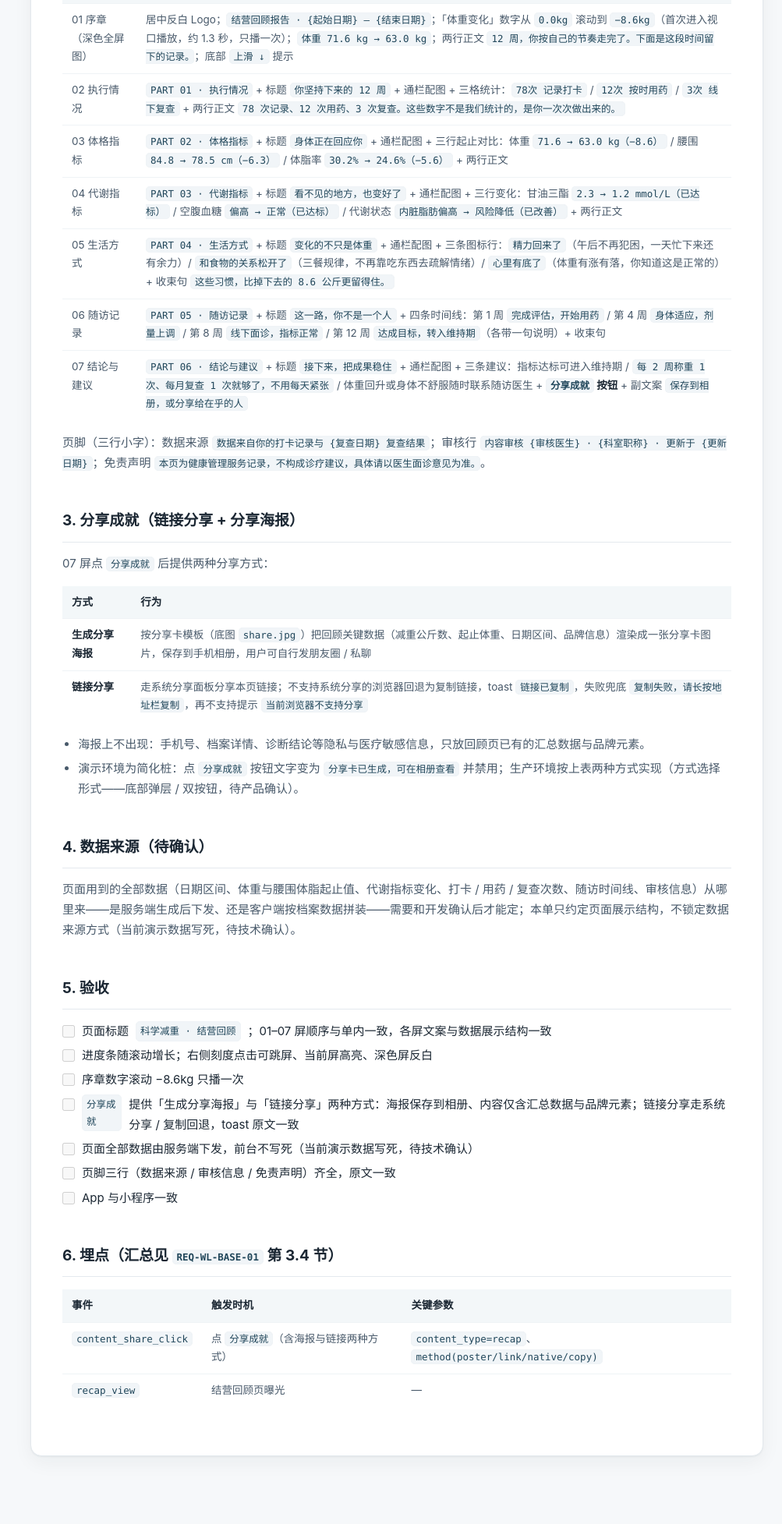
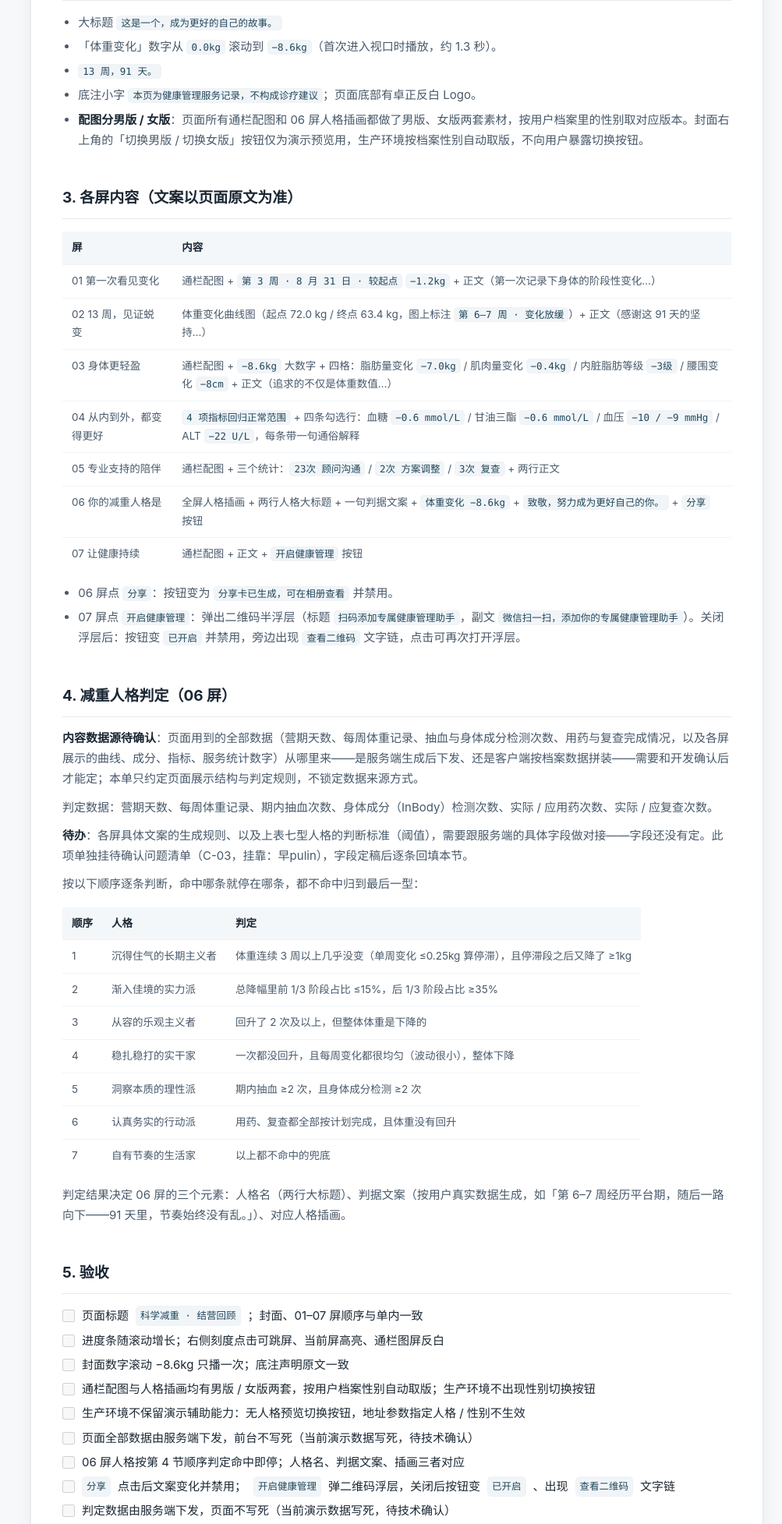
Before and after one commit to lipulin222/requirements, a plain HTML site: page 减重/REQ-WL-RECORD-02-旅程回顾.html in a window 1280 px wide. Shown: the part 796-2751 px from the top of the page at 78% size, without its empty margins (277-1280 px from the left). Drawn offline with Linux system fonts and the light colour scheme.

```diff
--- a/_build/build.js
+++ b/_build/build.js
@@ -411,8 +411,8 @@ const WL_DOCS = [
   },
   {
     md: '减重/REQ-WL-RECORD-02-旅程回顾.md',
-    module: 'RECORD', code: 'REQ-WL-RECORD-02', pri: 'P1', status: '待评审（一期）',
-    desc: '结营回顾长页（7 屏）：序章数字滚动 + 执行/体格/代谢/生活方式/随访/建议 + 分享成就（海报与链接）',
+    module: 'RECORD', code: 'REQ-WL-RECORD-02', pri: 'P1', status: '二期（暂缓）',
+    desc: '结营回顾长页：封面数字滚动 + 体重曲线/成分/指标 + 七型减重人格判定 + 开启健康管理',
     demos: [
       ['结营回顾', 'https://lipulin222.github.io/online-health-care/Journey-Recap/index.html'],
     ],
--- a/减重/REQ-WL-RECORD-02-旅程回顾.html
+++ b/减重/REQ-WL-RECORD-02-旅程回顾.html
@@ -142,29 +142,39 @@ footer.pg{max-width:1320px;margin:0 auto;padding:0 24px 60px;color:var(--ink-3);
   <nav class="toc">
     <p class="toc__h">本单目录</p>
     <ol><li class="lv2"><a href="#1-页面定位与整体结构">1. 页面定位与整体结构</a></li>
-<li class="lv2"><a href="#2-各屏内容-文案以页面原文为准">2. 各屏内容（文案以页面原文为准）</a></li>
-<li class="lv2"><a href="#3-分享成就-链接分享-分享海报">3. 分享成就（链接分享 + 分享海报）</a></li>
-<li class="lv2"><a href="#4-数据来源-待确认">4. 数据来源（待确认）</a></li>
-<li class="lv2"><a href="#5-验收">5. 验收</a></li>
-<li class="lv2"><a href="#6-埋点-汇总见-req-wl-base-01-第-3-4-节">6. 埋点（汇总见 REQ-WL-BASE-01 第 3.4 节）</a></li></ol>
+<li class="lv2"><a href="#2-封面">2. 封面</a></li>
+<li class="lv2"><a href="#3-各屏内容-文案以页面原文为准">3. 各屏内容（文案以页面原文为准）</a></li>
+<li class="lv2"><a href="#4-减重人格判定-06-屏">4. 减重人格判定（06 屏）</a></li>
+<li class="lv2"><a href="#5-验收">5. 验收</a></li></ol>
   </nav>
   <main class="doc">
     <h1>旅程回顾（结营回顾）</h1>
     <p class="subtitle">需求单 · 科学减重（WL） · 交付目标：可上线面向用户使用（H5 + 微信小程序）</p>
     <blockquote>
-<p>编号 <code>REQ-WL-RECORD-02</code> ｜ 项目：科学减重（WL）｜ 模块：记录沉淀 ｜ 优先级 P1 ｜ 状态：<strong>待评审（一期）</strong>
-Demo：本地制作源 <code>d:/VibeCodingDemo/jr/</code>（新版页面，发布地址待更新）；线上现行版 <a href="https://lipulin222.github.io/online-health-care/Journey-Recap/index.html">Journey-Recap</a> 为旧结构，本单以新版为准 ｜ 埋点：<code>REQ-WL-BASE-01</code></p>
+<p>编号 <code>REQ-WL-RECORD-02</code> ｜ 项目：科学减重（WL）｜ 模块：记录沉淀 ｜ 优先级 P1 ｜ 状态：<strong>二期 · 暂缓（一期不做）</strong>
+Demo：<a href="https://lipulin222.github.io/online-health-care/Journey-Recap/index.html">结营回顾</a> ｜ 埋点：<code>REQ-WL-BASE-01</code></p>
 </blockquote>
 <hr>
+<blockquote>
+<p><strong>本需求一期不做</strong>：一期来不及做结营回顾页，整体放二期；本单保留作为二期开发依据。</p>
+</blockquote>
 <h2 id="1-页面定位与整体结构">1. 页面定位与整体结构</h2>
 <p>结营时给用户看的竖屏滚动式回顾页，页面标题 <code>科学减重 · 结营回顾</code>。整个页面在一个长滚动容器内，逐屏向上滑动观看：</p>
 <ul>
 <li>顶部有一根细进度条，随滚动从 0% 涨到 100%。</li>
-<li>右侧有一列竖排小刻度，一屏对应一个刻度；当前屏的刻度高亮；点击刻度平滑跳到对应屏；滚动经过深色/大图屏时，刻度自动换成反白样式。</li>
+<li>右侧有一列竖排的小刻度，一屏对应一个刻度；当前屏的刻度高亮；点击刻度平滑跳到对应屏。滚动经过通栏大图屏时，刻度自动换成反白样式。</li>
 <li>每屏内容进入视口时渐显入场。</li>
-<li>屏序：<code>01 / 07 序章（全屏图）</code> → <code>02 执行情况</code> → <code>03 体格指标</code> → <code>04 代谢指标</code> → <code>05 生活方式</code> → <code>06 随访记录</code> → <code>07 结论与建议</code>。</li>
+<li>屏序：封面（不编号）+ <code>01 第一次看见变化</code> → <code>02 13 周，见证蜕变</code> → <code>03 身体更轻盈</code> → <code>04 从内到外，都变得更好</code> → <code>05 专业支持的陪伴</code> → <code>06 你的减重人格是</code> → <code>07 让健康持续</code>。</li>
 </ul>
-<h2 id="2-各屏内容-文案以页面原文为准">2. 各屏内容（文案以页面原文为准）</h2>
+<h2 id="2-封面">2. 封面</h2>
+<ul>
+<li>大标题 <code>这是一个，成为更好的自己的故事。</code></li>
+<li>「体重变化」数字从 <code>0.0kg</code> 滚动到 <code>−8.6kg</code>（首次进入视口时播放，约 1.3 秒）。</li>
+<li><code>13 周，91 天。</code></li>
+<li>底注小字 <code>本页为健康管理服务记录，不构成诊疗建议</code>；页面底部有卓正反白 Logo。</li>
+<li><strong>配图分男版 / 女版</strong>：页面所有通栏配图和 06 屏人格插画都做了男版、女版两套素材，按用户档案里的性别取对应版本。封面右上角的「切换男版 / 切换女版」按钮仅为演示预览用，生产环境按档案性别自动取版，不向用户暴露切换按钮。</li>
+</ul>
+<h2 id="3-各屏内容-文案以页面原文为准">3. 各屏内容（文案以页面原文为准）</h2>
 <table>
 <thead>
 <tr>
@@ -173,89 +183,100 @@ Demo：本地制作源 <code>d:/VibeCodingDemo/jr/</code>（新版页面，发
 </tr>
 </thead>
 <tbody><tr>
-<td>01 序章（深色全屏图）</td>
-<td>居中反白 Logo；<code>结营回顾报告 · {起始日期} — {结束日期}</code>；「体重变化」数字从 <code>0.0kg</code> 滚动到 <code>−8.6kg</code>（首次进入视口播放，约 1.3 秒，只播一次）；<code>体重 71.6 kg → 63.0 kg</code>；两行正文 <code>12 周，你按自己的节奏走完了。下面是这段时间留下的记录。</code>；底部 <code>上滑 ↓</code> 提示</td>
+<td>01 第一次看见变化</td>
+<td>通栏配图 + <code>第 3 周 · 8 月 31 日 · 较起点</code> <code>−1.2kg</code> + 正文（第一次记录下身体的阶段性变化…）</td>
 </tr>
 <tr>
-<td>02 执行情况</td>
-<td><code>PART 01 · 执行情况</code> + 标题 <code>你坚持下来的 12 周</code> + 通栏配图 + 三格统计：<code>78次 记录打卡</code> / <code>12次 按时用药</code> / <code>3次 线下复查</code> + 两行正文 <code>78 次记录、12 次用药、3 次复查。这些数字不是我们统计的，是你一次次做出来的。</code></td>
+<td>02 13 周，见证蜕变</td>
+<td>体重变化曲线图（起点 72.0 kg / 终点 63.4 kg，图上标注 <code>第 6–7 周 · 变化放缓</code>）+ 正文（感谢这 91 天的坚持…）</td>
 </tr>
 <tr>
-<td>03 体格指标</td>
-<td><code>PART 02 · 体格指标</code> + 标题 <code>身体正在回应你</code> + 通栏配图 + 三行起止对比：体重 <code>71.6 → 63.0 kg（−8.6）</code> / 腰围 <code>84.8 → 78.5 cm（−6.3）</code> / 体脂率 <code>30.2% → 24.6%（−5.6）</code> + 两行正文</td>
+<td>03 身体更轻盈</td>
+<td>通栏配图 + <code>−8.6kg</code> 大数字 + 四格：脂肪量变化 <code>−7.0kg</code> / 肌肉量变化 <code>−0.4kg</code> / 内脏脂肪等级 <code>−3级</code> / 腰围变化 <code>−8cm</code> + 正文（追求的不仅是体重数值…）</td>
 </tr>
 <tr>
-<td>04 代谢指标</td>
-<td><code>PART 03 · 代谢指标</code> + 标题 <code>看不见的地方，也变好了</code> + 通栏配图 + 三行变化：甘油三酯 <code>2.3 → 1.2 mmol/L（已达标）</code> / 空腹血糖 <code>偏高 → 正常（已达标）</code> / 代谢状态 <code>内脏脂肪偏高 → 风险降低（已改善）</code> + 两行正文</td>
+<td>04 从内到外，都变得更好</td>
+<td><code>4 项指标回归正常范围</code> + 四条勾选行：血糖 <code>−0.6 mmol/L</code> / 甘油三酯 <code>−0.6 mmol/L</code> / 血压 <code>−10 / −9 mmHg</code> / ALT <code>−22 U/L</code>，每条带一句通俗解释</td>
 </tr>
 <tr>
-<td>05 生活方式</td>
-<td><code>PART 04 · 生活方式</code> + 标题 <code>变化的不只是体重</code> + 通栏配图 + 三条图标行：<code>精力回来了</code>（午后不再犯困，一天忙下来还有余力）/ <code>和食物的关系松开了</code>（三餐规律，不再靠吃东西去疏解情绪）/ <code>心里有底了</code>（体重有涨有落，你知道这是正常的）+ 收束句 <code>这些习惯，比掉下去的 8.6 公斤更留得住。</code></td>
+<td>05 专业支持的陪伴</td>
+<td>通栏配图 + 三个统计：<code>23次 顾问沟通</code> / <code>2次 方案调整</code> / <code>3次 复查</code> + 两行正文</td>
 </tr>
 <tr>
-<td>06 随访记录</td>
-<td><code>PART 05 · 随访记录</code> + 标题 <code>这一路，你不是一个人</code> + 四条时间线：第 1 周 <code>完成评估，开始用药</code> / 第 4 周 <code>身体适应，剂量上调</code> / 第 8 周 <code>线下面诊，指标正常</code> / 第 12 周 <code>达成目标，转入维持期</code>（各带一句说明）+ 收束句</td>
+<td>06 你的减重人格是</td>
+<td>全屏人格插画 + 两行人格大标题 + 一句判据文案 + <code>体重变化 −8.6kg</code> + <code>致敬，努力成为更好自己的你。</code> + <code>分享</code> 按钮</td>
 </tr>
 <tr>
-<td>07 结论与建议</td>
-<td><code>PART 06 · 结论与建议</code> + 标题 <code>接下来，把成果稳住</code> + 通栏配图 + 三条建议：指标达标可进入维持期 / <code>每 2 周称重 1 次、每月复查 1 次就够了，不用每天紧张</code> / 体重回升或身体不舒服随时联系随访医生 + <strong><code>分享成就</code> 按钮</strong> + 副文案 <code>保存到相册，或分享给在乎的人</code></td>
+<td>07 让健康持续</td>
+<td>通栏配图 + 正文 + <code>开启健康管理</code> 按钮</td>
 </tr>
 </tbody></table>
-<p>页脚（三行小字）：数据来源 <code>数据来自你的打卡记录与 {复查日期} 复查结果</code>；审核行 <code>内容审核 {审核医生} · {科室职称} · 更新于 {更新日期}</code>；免责声明 <code>本页为健康管理服务记录，不构成诊疗建议，具体请以医生面诊意见为准。</code>。</p>
-<h2 id="3-分享成就-链接分享-分享海报">3. 分享成就（链接分享 + 分享海报）</h2>
-<p>07 屏点 <code>分享成就</code> 后提供两种分享方式：</p>
+<ul>
+<li>06 屏点 <code>分享</code>：按钮变为 <code>分享卡已生成，可在相册查看</code> 并禁用。</li>
+<li>07 屏点 <code>开启健康管理</code>：弹出二维码半浮层（标题 <code>扫码添加专属健康管理助手</code>，副文 <code>微信扫一扫，添加你的专属健康管理助手</code>）。关闭浮层后：按钮变 <code>已开启</code> 并禁用，旁边出现 <code>查看二维码</code> 文字链，点击可再次打开浮层。</li>
+</ul>
+<h2 id="4-减重人格判定-06-屏">4. 减重人格判定（06 屏）</h2>
+<p><strong>内容数据源待确认</strong>：页面用到的全部数据（营期天数、每周体重记录、抽血与身体成分检测次数、用药与复查完成情况，以及各屏展示的曲线、成分、指标、服务统计数字）从哪里来——是服务端生成后下发、还是客户端按档案数据拼装——需要和开发确认后才能定；本单只约定页面展示结构与判定规则，不锁定数据来源方式。</p>
+<p>判定数据：营期天数、每周体重记录、期内抽血次数、身体成分（InBody）检测次数、实际 / 应用药次数、实际 / 应复查次数。</p>
+<p><strong>待办</strong>：各屏具体文案的生成规则、以及上表七型人格的判断标准（阈值），需要跟服务端的具体字段做对接——字段还没有定。此项单独挂待确认问题清单（C-03，挂靠：早pulin），字段定稿后逐条回填本节。</p>
+<p>按以下顺序逐条判断，命中哪条就停在哪条，都不命中归到最后一型：</p>
 <table>
 <thead>
 <tr>
-<th>方式</th>
-<th>行为</th>
+<th>顺序</th>
+<th>人格</th>
+<th>判定</th>
 </tr>
 </thead>
 <tbody><tr>
-<td><strong>生成分享海报</strong></td>
-<td>按分享卡模板（底图 <code>share.jpg</code>）把回顾关键数据（减重公斤数、起止体重、日期区间、品牌信息）渲染成一张分享卡图片，保存到手机相册，用户可自行发朋友圈 / 私聊</td>
+<td>1</td>
+<td>沉得住气的长期主义者</td>
+<td>体重连续 3 周以上几乎没变（单周变化 ≤0.25kg 算停滞），且停滞段之后又降了 ≥1kg</td>
 </tr>
 <tr>
-<td><strong>链接分享</strong></td>
-<td>走系统分享面板分享本页链接；不支持系统分享的浏览器回退为复制链接，toast <code>链接已复制</code>，失败兜底 <code>复制失败，请长按地址栏复制</code>，再不支持提示 <code>当前浏览器不支持分享</code></td>
+<td>2</td>
+<td>渐入佳境的实力派</td>
+<td>总降幅里前 1/3 阶段占比 ≤15%，后 1/3 阶段占比 ≥35%</td>
+</tr>
+<tr>
+<td>3</td>
+<td>从容的乐观主义者</td>
+<td>回升了 2 次及以上，但整体体重是下降的</td>
+</tr>
+<tr>
+<td>4</td>
+<td>稳扎稳打的实干家</td>
+<td>一次都没回升，且每周变化都很均匀（波动很小），整体下降</td>
+</tr>
+<tr>
+<td>5</td>
+<td>洞察本质的理性派</td>
+<td>期内抽血 ≥2 次，且身体成分检测 ≥2 次</td>
+</tr>
+<tr>
+<td>6</td>
+<td>认真务实的行动派</td>
+<td>用药、复查都全部按计划完成，且体重没有回升</td>
+</tr>
+<tr>
+<td>7</td>
+<td>自有节奏的生活家</td>
+<td>以上都不命中的兜底</td>
 </tr>
 </tbody></table>
-<ul>
-<li>海报上不出现：手机号、档案详情、诊断结论等隐私与医疗敏感信息，只放回顾页已有的汇总数据与品牌元素。</li>
-<li>演示环境为简化桩：点 <code>分享成就</code> 按钮文字变为 <code>分享卡已生成，可在相册查看</code> 并禁用；生产环境按上表两种方式实现（方式选择形式——底部弹层 / 双按钮，待产品确认）。</li>
-</ul>
-<h2 id="4-数据来源-待确认">4. 数据来源（待确认）</h2>
-<p>页面用到的全部数据（日期区间、体重与腰围体脂起止值、代谢指标变化、打卡 / 用药 / 复查次数、随访时间线、审核信息）从哪里来——是服务端生成后下发、还是客户端按档案数据拼装——需要和开发确认后才能定；本单只约定页面展示结构，不锁定数据来源方式（当前演示数据写死，待技术确认）。</p>
+<p>判定结果决定 06 屏的三个元素：人格名（两行大标题）、判据文案（按用户真实数据生成，如「第 6–7 周经历平台期，随后一路向下——91 天里，节奏始终没有乱。」）、对应人格插画。</p>
 <h2 id="5-验收">5. 验收</h2>
 <ul>
-<li><input disabled="" type="checkbox"> 页面标题 <code>科学减重 · 结营回顾</code>；01–07 屏顺序与单内一致，各屏文案与数据展示结构一致</li>
-<li><input disabled="" type="checkbox"> 进度条随滚动增长；右侧刻度点击可跳屏、当前屏高亮、深色屏反白</li>
-<li><input disabled="" type="checkbox"> 序章数字滚动 −8.6kg 只播一次</li>
-<li><input disabled="" type="checkbox"> <code>分享成就</code> 提供「生成分享海报」与「链接分享」两种方式：海报保存到相册、内容仅含汇总数据与品牌元素；链接分享走系统分享 / 复制回退，toast 原文一致</li>
+<li><input disabled="" type="checkbox"> 页面标题 <code>科学减重 · 结营回顾</code>；封面、01–07 屏顺序与单内一致</li>
+<li><input disabled="" type="checkbox"> 进度条随滚动增长；右侧刻度点击可跳屏、当前屏高亮、通栏图屏反白</li>
+<li><input disabled="" type="checkbox"> 封面数字滚动 −8.6kg 只播一次；底注声明原文一致</li>
+<li><input disabled="" type="checkbox"> 通栏配图与人格插画均有男版 / 女版两套，按用户档案性别自动取版；生产环境不出现性别切换按钮</li>
+<li><input disabled="" type="checkbox"> 生产环境不保留演示辅助能力：无人格预览切换按钮，地址参数指定人格 / 性别不生效</li>
 <li><input disabled="" type="checkbox"> 页面全部数据由服务端下发，前台不写死（当前演示数据写死，待技术确认）</li>
-<li><input disabled="" type="checkbox"> 页脚三行（数据来源 / 审核信息 / 免责声明）齐全，原文一致</li>
-<li><input disabled="" type="checkbox"> App 与小程序一致</li>
+<li><input disabled="" type="checkbox"> 06 屏人格按第 4 节顺序判定命中即停；人格名、判据文案、插画三者对应</li>
+<li><input disabled="" type="checkbox"> <code>分享</code> 点击后文案变化并禁用；<code>开启健康管理</code> 弹二维码浮层，关闭后按钮变 <code>已开启</code>、出现 <code>查看二维码</code> 文字链</li>
+<li><input disabled="" type="checkbox"> 判定数据由服务端下发，页面不写死（当前演示数据写死，待技术确认）</li>
 </ul>
-<h2 id="6-埋点-汇总见-req-wl-base-01-第-3-4-节">6. 埋点（汇总见 <code>REQ-WL-BASE-01</code> 第 3.4 节）</h2>
-<table>
-<thead>
-<tr>
-<th>事件</th>
-<th>触发时机</th>
-<th>关键参数</th>
-</tr>
-</thead>
-<tbody><tr>
-<td><code>content_share_click</code></td>
-<td>点 <code>分享成就</code>（含海报与链接两种方式）</td>
-<td><code>content_type=recap</code>、<code>method(poster/link/native/copy)</code></td>
-</tr>
-<tr>
-<td><code>recap_view</code></td>
-<td>结营回顾页曝光</td>
-<td>—</td>
-</tr>
-</tbody></table>
 
   </main>
 </div>
```
Also changed, not shown: 减重/REQ-WL-BASE-01-数据上报规范.html (+2 -9 lines), 减重/REQ-WL-BASE-01-数据上报规范.md (+1 -2 lines), 减重/REQ-WL-RECORD-02-旅程回顾.md (+49 -36 lines), 减重/index.html (+2 -2 lines).
